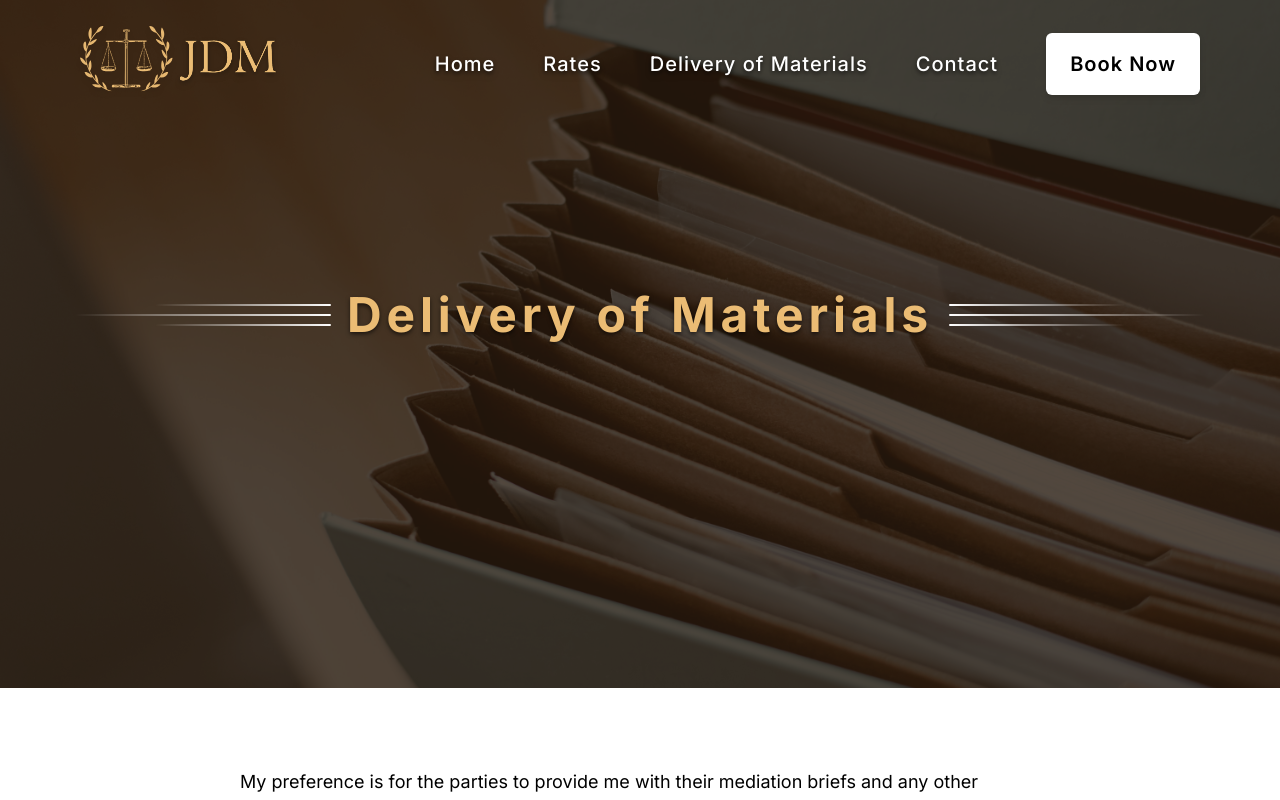
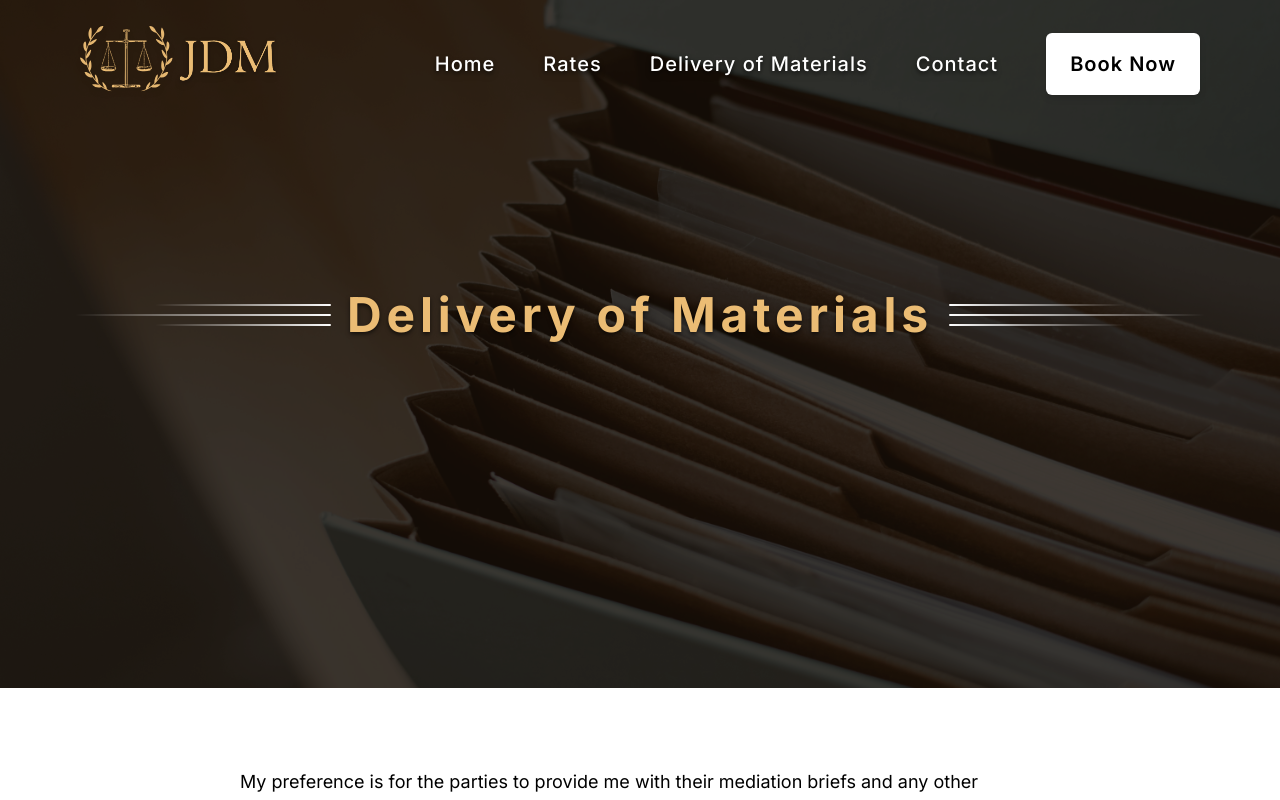
Before and after one commit to jtardioli/john-dempster-mediation, a Next.js app: page /delivery-of-materials in a window 1280 px wide. Shown: the top 800 px of the page. Built offline with nearby package versions, Linux system fonts and the light colour scheme.

Commit message:
fix background

```diff
--- a/src/pages/delivery-of-materials.tsx
+++ b/src/pages/delivery-of-materials.tsx
@@ -33,11 +33,11 @@ const DeliveryOfMaterials = () => {
             <img
               src={`images/files.jpg`}
               alt={`Image`}
-              className="object-cover w-full h-full filter  brightness-[70%]"
+              className="object-cover w-full h-full filter  brightness-[30%]"
             />
           </div>
         </div>
-        <div className="absolute top-0 left-0 w-full h-full bg-[#2e1e10] opacity-[0.7]" />
+        <div className="absolute top-0 left-0 w-full h-full bg-[#2e1e10] opacity-[0.4]" />
       </div>
       <section className="flex items-center justify-center">
         <div className="w-full max-w-[800px] py-20 text-lg flex flex-col gap-6">
--- a/src/pages/rates-and-cancellation.tsx
+++ b/src/pages/rates-and-cancellation.tsx
@@ -33,11 +33,11 @@ const DeliveryOfMaterials = () => {
             <img
               src={`images/03.jpg`}
               alt={`Image`}
-              className="object-cover w-full h-full filter  brightness-[70%]"
+              className="object-cover w-full h-full filter  brightness-[35%]"
             />
           </div>
         </div>
-        <div className="absolute top-0 left-0 w-full h-full bg-[#2e1e10] opacity-[0.7]" />
+        <div className="absolute top-0 left-0 w-full h-full bg-[#2e1e10] opacity-[0.4]" />
       </div>
       <section className="flex items-center justify-center px-20 gap-10 py-16">
         <div className="w-full max-w-[1000px] flex flex-col gap-10">
```
